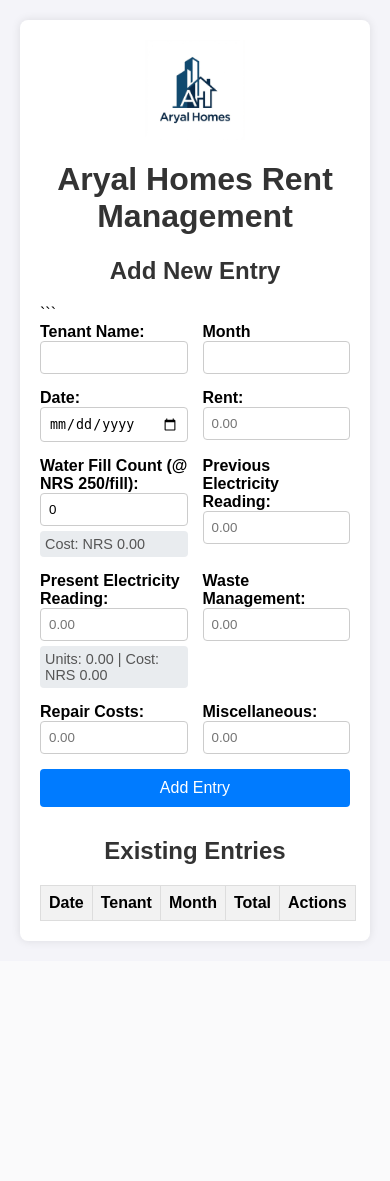
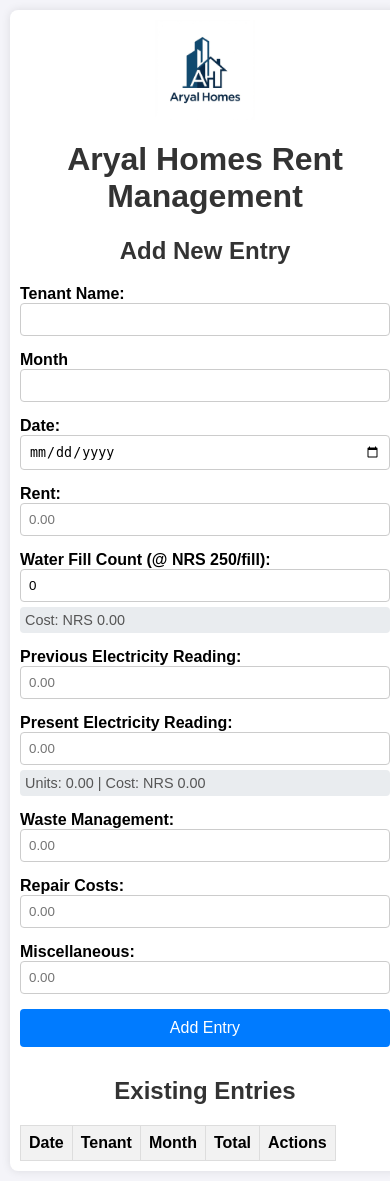
Before and after one commit to badalaryal11/aryal-homes-rent-manager, a Flask app: page / in a window 390 px wide. Before the commit the page ends 944 px from the top, so only its background shows below. Run offline with Flask 3, Linux system fonts and the light colour scheme; lists and menus that the app fills with data are empty.

Commit message:
Make app mobile friendly and fix HTML structure

````diff
--- a/templates/index.html
+++ b/templates/index.html
@@ -1,36 +1,156 @@
 <!DOCTYPE html>
 <html lang="en">
+
 <head>
+    <meta charset="UTF-8">
+    <meta name="viewport" content="width=device-width, initial-scale=1.0">
+    <title>Aryal Homes Rent Management</title>
+    <link rel="icon" href="{{ url_for('static', filename='logo.jpeg') }}" type="image/jpeg">
+    <style>
+        body {
+            font-family: Arial, sans-serif;
+            margin: 20px;
+            background-color: #f4f4f9;
+        }
+
+        h1,
+        h2 {
+            color: #333;
+            text-align: center;
+        }
+
+        .container {
+            max-width: 900px;
+            margin: auto;
+            background: white;
+            padding: 20px;
+            border-radius: 8px;
+            box-shadow: 0 0 10px rgba(0, 0, 0, 0.1);
+        }
+
+        form {
+            display: grid;
+            grid-template-columns: 1fr 1fr;
+            gap: 15px;
+            margin-bottom: 30px;
+        }
+
+        label {
+            font-weight: bold;
+        }
+
+        input {
+            width: 100%;
+            padding: 8px;
+            box-sizing: border-box;
+            border: 1px solid #ccc;
+            border-radius: 4px;
+        }
+
+        button {
+            grid-column: span 2;
+            padding: 10px;
+            background-color: #007BFF;
+            color: white;
+            border: none;
+            border-radius: 4px;
+            cursor: pointer;
+            font-size: 16px;
+        }
+
+        button:hover {
+            background-color: #0056b3;
+        }
+
+        table {
+            width: 100%;
+            border-collapse: collapse;
+            margin-top: 20px;
+        }
+
+        th,
+        td {
+            border: 1px solid #ddd;
+            padding: 8px;
+            text-align: left;
+        }
+
+        th {
+            background-color: #f2f2f2;
+        }
+
+        tr:nth-child(even) {
+            background-color: #f9f9f9;
+        }
+
+        a {
+            color: #007BFF;
+            text-decoration: none;
+        }
+
+        a:hover {
+            text-decoration: underline;
+        }
+
+        .delete-btn {
+            background-color: #dc3545;
+            color: white;
+            border: none;
+            padding: 5px 10px;
+            border-radius: 4px;
+            cursor: pointer;
+            font-size: 14px;
+        }
+
+        .summary-info {
+            font-size: 0.9em;
+            color: #555;
+            margin-top: 5px;
+            background-color: #e9ecef;
+            padding: 5px;
+            border-radius: 4px;
+        }
+
+        .summary-info.error {
+            color: red;
+        }
+
+        /* Mobile Responsiveness */
+        @media (max-width: 600px) {
+            form {
+                grid-template-columns: 1fr;
+            }
+
+            button {
+                grid-column: span 1;
+            }
+
+            .container {
+                padding: 10px;
+                width: 100%;
+            }
+
+            body {
+                margin: 10px;
+            }
+
+            table {
+                display: block;
+                overflow-x: auto;
+                white-space: nowrap;
+            }
+        }
+    </style>
+</head>
+
+<body>
     <div class="container">
-        <link rel="icon" href="{{ url_for('static', filename='logo.jpeg') }}" type="image/jpeg">
-        <img src="{{ url_for('static', filename='logo.jpeg') }}" alt="Aryal Homes Logo" style="width: 100px; display: block; margin: 0 auto 15px;">
+        <img src="{{ url_for('static', filename='logo.jpeg') }}" alt="Aryal Homes Logo"
+            style="width: 100px; display: block; margin: 0 auto 15px;">
 
         <h1>Aryal Homes Rent Management</h1>
 
         <h2>Add New Entry</h2>
-        ```
-    <style>
-        body { font-family: Arial, sans-serif; margin: 20px; background-color: #f4f4f9; }
-        h1, h2 { color: #333; text-align: center; }
-        .container { max-width: 900px; margin: auto; background: white; padding: 20px; border-radius: 8px; box-shadow: 0 0 10px rgba(0,0,0,0.1); }
-        form { display: grid; grid-template-columns: 1fr 1fr; gap: 15px; margin-bottom: 30px; }
-        label { font-weight: bold; }
-        input { width: 100%; padding: 8px; box-sizing: border-box; border: 1px solid #ccc; border-radius: 4px; }
-        button { grid-column: span 2; padding: 10px; background-color: #007BFF; color: white; border: none; border-radius: 4px; cursor: pointer; font-size: 16px; }
-        button:hover { background-color: #0056b3; }
-        table { width: 100%; border-collapse: collapse; margin-top: 20px; }
-        th, td { border: 1px solid #ddd; padding: 8px; text-align: left; }
-        th { background-color: #f2f2f2; }
-        tr:nth-child(even) { background-color: #f9f9f9; }
-        a { color: #007BFF; text-decoration: none; }
-        a:hover { text-decoration: underline; }
-        .delete-btn { background-color: #dc3545; color: white; border: none; padding: 5px 10px; border-radius: 4px; cursor: pointer; font-size: 14px; }
-        .summary-info { font-size: 0.9em; color: #555; margin-top: 5px; background-color: #e9ecef; padding: 5px; border-radius: 4px;}
-        .summary-info.error { color: red; }
-    </style>
-</head>
-<body>
-
         <form action="/" method="POST">
             <div>
                 <label for="tenant_name">Tenant Name:</label>
@@ -40,7 +160,7 @@
                 <label for="month">Month</label>
                 <input type="text" id="month" name="month" required>
             </div>
-             <div>
+            <div>
                 <label for="entry_date">Date:</label>
                 <input type="date" id="entry_date" name="entry_date" required>
             </div>
@@ -50,16 +170,19 @@
             </div>
             <div>
                 <label for="water_fill_count">Water Fill Count (@ NRS 250/fill):</label>
-                <input type="number" id="water_fill_count" name="water_fill_count" step="1" min="0" value="0" oninput="calculateWater()">
+                <input type="number" id="water_fill_count" name="water_fill_count" step="1" min="0" value="0"
+                    oninput="calculateWater()">
                 <div id="water-summary" class="summary-info">Cost: NRS 0.00</div>
             </div>
             <div>
                 <label for="electricity_previous_reading">Previous Electricity Reading:</label>
-                <input type="number" id="electricity_previous_reading" name="electricity_previous_reading" step="0.01" placeholder="0.00" oninput="calculateElectricity()">
+                <input type="number" id="electricity_previous_reading" name="electricity_previous_reading" step="0.01"
+                    placeholder="0.00" oninput="calculateElectricity()">
             </div>
             <div>
                 <label for="electricity_present_reading">Present Electricity Reading:</label>
-                <input type="number" id="electricity_present_reading" name="electricity_present_reading" step="0.01" placeholder="0.00" oninput="calculateElectricity()">
+                <input type="number" id="electricity_present_reading" name="electricity_present_reading" step="0.01"
+                    placeholder="0.00" oninput="calculateElectricity()">
                 <div id="electricity-summary" class="summary-info">Units: 0.00 | Cost: NRS 0.00</div>
             </div>
             <div>
@@ -99,10 +222,13 @@
                     <td>{{ "%.2f"|format(entry.total) }}</td>
                     <td>
 
-                     <a href="{{ url_for('generate_pdf', entry_id=entry.id) }}">Generate PDF</a>
+                        <a href="{{ url_for('generate_pdf', entry_id=entry.id) }}">Generate PDF</a>
                         &nbsp;&nbsp;|&nbsp;&nbsp;
-                        <form action="{{ url_for('delete_entry', entry_id=entry.id) }}" method="POST" style="display:inline;">
-                            <button type="submit" onclick="return confirm('Are you sure you want to delete this entry?');" class="delete-btn">
+                        <form action="{{ url_for('delete_entry', entry_id=entry.id) }}" method="POST"
+                            style="display:inline;">
+                            <button type="submit"
+                                onclick="return confirm('Are you sure you want to delete this entry?');"
+                                class="delete-btn">
                                 Delete
                             </button>
                         </form>
@@ -156,4 +282,5 @@
         });
     </script>
 </body>
+
 </html>
````
